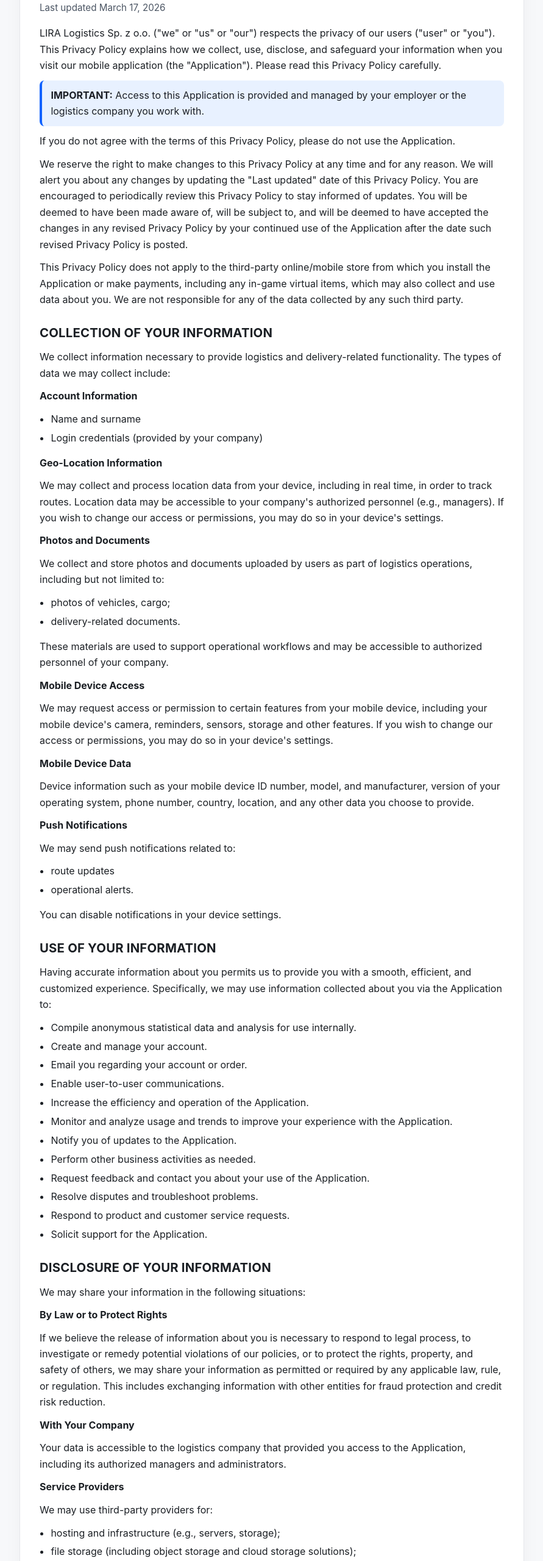
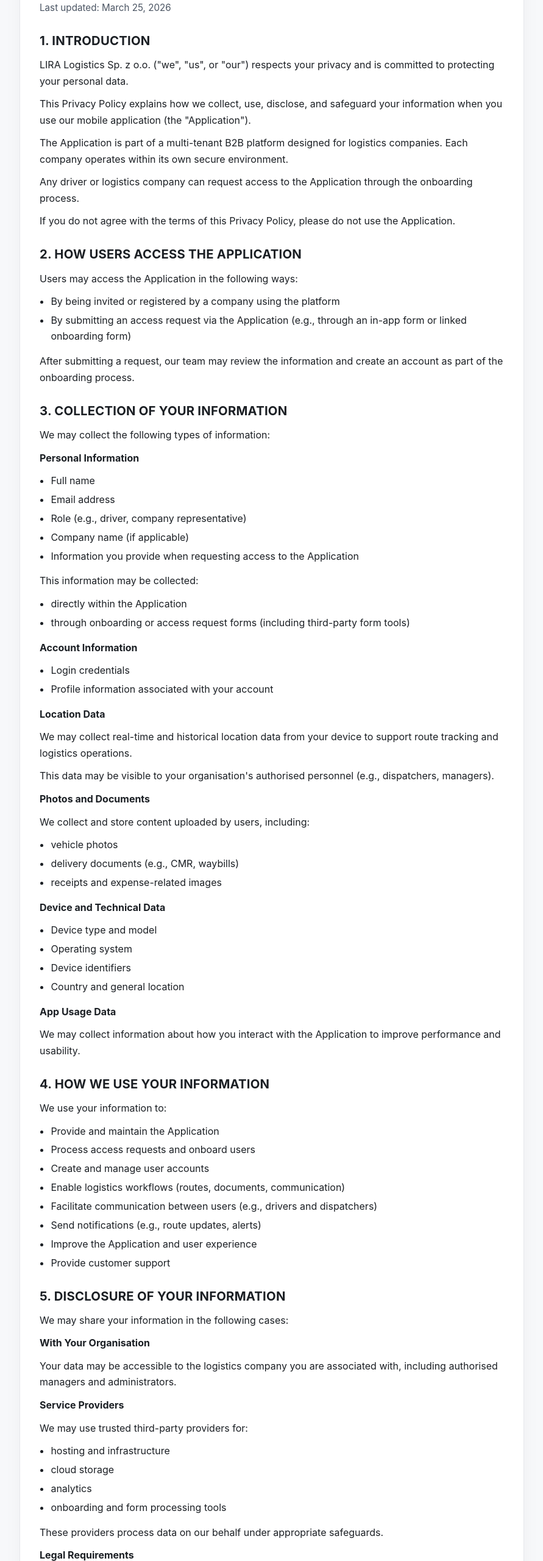
Before and after one commit to sokrog/Lira, a plain HTML site: page docs/index.html in a window 1280 px wide. Shown: the part 160-2720 px from the top of the page at 61% size, without its empty margins (194-1085 px from the left). Drawn offline with Linux system fonts and the light colour scheme.

Commit message:
Revise Privacy Policy with updated information
Updated the Privacy Policy to reflect recent changes, including the last updated date and additional sections on user access, data collection, and usage.

```diff
--- a/docs/index.html
+++ b/docs/index.html
@@ -111,111 +111,133 @@
     <article class="card">
       <h1>Privacy Policy</h1>
       <p><strong>LIRA Logistics</strong></p>
-      <p class="meta">Last updated March 17, 2026</p>
+      <p class="meta">Last updated: March 25, 2026</p>
 
-      <p>LIRA Logistics Sp. z o.o. ("we" or "us" or "our") respects the privacy of our users ("user" or "you"). This Privacy Policy explains how we collect, use, disclose, and safeguard your information when you visit our mobile application (the "Application"). Please read this Privacy Policy carefully.</p>
-
-      <p class="notice"><strong>IMPORTANT:</strong> Access to this Application is provided and managed by your employer or the logistics company you work with.</p>
-
+      <h2>1. INTRODUCTION</h2>
+      <p>LIRA Logistics Sp. z o.o. ("we", "us", or "our") respects your privacy and is committed to protecting your personal data.</p>
+      <p>This Privacy Policy explains how we collect, use, disclose, and safeguard your information when you use our mobile application (the "Application").</p>
+      <p>The Application is part of a multi-tenant B2B platform designed for logistics companies. Each company operates within its own secure environment.</p>
+      <p>Any driver or logistics company can request access to the Application through the onboarding process.</p>
       <p>If you do not agree with the terms of this Privacy Policy, please do not use the Application.</p>
 
-      <p>We reserve the right to make changes to this Privacy Policy at any time and for any reason. We will alert you about any changes by updating the "Last updated" date of this Privacy Policy. You are encouraged to periodically review this Privacy Policy to stay informed of updates. You will be deemed to have been made aware of, will be subject to, and will be deemed to have accepted the changes in any revised Privacy Policy by your continued use of the Application after the date such revised Privacy Policy is posted.</p>
+      <h2>2. HOW USERS ACCESS THE APPLICATION</h2>
+      <p>Users may access the Application in the following ways:</p>
+      <ul>
+        <li>By being invited or registered by a company using the platform</li>
+        <li>By submitting an access request via the Application (e.g., through an in-app form or linked onboarding form)</li>
+      </ul>
+      <p>After submitting a request, our team may review the information and create an account as part of the onboarding process.</p>
 
-      <p>This Privacy Policy does not apply to the third-party online/mobile store from which you install the Application or make payments, including any in-game virtual items, which may also collect and use data about you. We are not responsible for any of the data collected by any such third party.</p>
+      <h2>3. COLLECTION OF YOUR INFORMATION</h2>
+      <p>We may collect the following types of information:</p>
 
-      <h2>Collection of Your Information</h2>
-      <p>We collect information necessary to provide logistics and delivery-related functionality. The types of data we may collect include:</p>
+      <p><strong>Personal Information</strong></p>
+      <ul>
+        <li>Full name</li>
+        <li>Email address</li>
+        <li>Role (e.g., driver, company representative)</li>
+        <li>Company name (if applicable)</li>
+        <li>Information you provide when requesting access to the Application</li>
+      </ul>
+      <p>This information may be collected:</p>
+      <ul>
+        <li>directly within the Application</li>
+        <li>through onboarding or access request forms (including third-party form tools)</li>
+      </ul>
 
       <p><strong>Account Information</strong></p>
       <ul>
-        <li>Name and surname</li>
-        <li>Login credentials (provided by your company)</li>
+        <li>Login credentials</li>
+        <li>Profile information associated with your account</li>
       </ul>
 
-      <p><strong>Geo-Location Information</strong></p>
-      <p>We may collect and process location data from your device, including in real time, in order to track routes. Location data may be accessible to your company's authorized personnel (e.g., managers). If you wish to change our access or permissions, you may do so in your device's settings.</p>
+      <p><strong>Location Data</strong></p>
+      <p>We may collect real-time and historical location data from your device to support route tracking and logistics operations.</p>
+      <p>This data may be visible to your organisation's authorised personnel (e.g., dispatchers, managers).</p>
 
       <p><strong>Photos and Documents</strong></p>
-      <p>We collect and store photos and documents uploaded by users as part of logistics operations, including but not limited to:</p>
+      <p>We collect and store content uploaded by users, including:</p>
       <ul>
-        <li>photos of vehicles, cargo;</li>
-        <li>delivery-related documents.</li>
-      </ul>
-      <p>These materials are used to support operational workflows and may be accessible to authorized personnel of your company.</p>
-
-      <p><strong>Mobile Device Access</strong></p>
-      <p>We may request access or permission to certain features from your mobile device, including your mobile device's camera, reminders, sensors, storage and other features. If you wish to change our access or permissions, you may do so in your device's settings.</p>
-
-      <p><strong>Mobile Device Data</strong></p>
-      <p>Device information such as your mobile device ID number, model, and manufacturer, version of your operating system, phone number, country, location, and any other data you choose to provide.</p>
-
-      <p><strong>Push Notifications</strong></p>
-      <p>We may send push notifications related to:</p>
-      <ul>
-        <li>route updates</li>
-        <li>operational alerts.</li>
-      </ul>
-      <p>You can disable notifications in your device settings.</p>
-
-      <h2>Use of Your Information</h2>
-      <p>Having accurate information about you permits us to provide you with a smooth, efficient, and customized experience. Specifically, we may use information collected about you via the Application to:</p>
-      <ul>
-        <li>Compile anonymous statistical data and analysis for use internally.</li>
-        <li>Create and manage your account.</li>
-        <li>Email you regarding your account or order.</li>
-        <li>Enable user-to-user communications.</li>
-        <li>Increase the efficiency and operation of the Application.</li>
-        <li>Monitor and analyze usage and trends to improve your experience with the Application.</li>
-        <li>Notify you of updates to the Application.</li>
-        <li>Perform other business activities as needed.</li>
-        <li>Request feedback and contact you about your use of the Application.</li>
-        <li>Resolve disputes and troubleshoot problems.</li>
-        <li>Respond to product and customer service requests.</li>
-        <li>Solicit support for the Application.</li>
+        <li>vehicle photos</li>
+        <li>delivery documents (e.g., CMR, waybills)</li>
+        <li>receipts and expense-related images</li>
       </ul>
 
-      <h2>Disclosure of Your Information</h2>
-      <p>We may share your information in the following situations:</p>
+      <p><strong>Device and Technical Data</strong></p>
+      <ul>
+        <li>Device type and model</li>
+        <li>Operating system</li>
+        <li>Device identifiers</li>
+        <li>Country and general location</li>
+      </ul>
 
-      <p><strong>By Law or to Protect Rights</strong></p>
-      <p>If we believe the release of information about you is necessary to respond to legal process, to investigate or remedy potential violations of our policies, or to protect the rights, property, and safety of others, we may share your information as permitted or required by any applicable law, rule, or regulation. This includes exchanging information with other entities for fraud protection and credit risk reduction.</p>
+      <p><strong>App Usage Data</strong></p>
+      <p>We may collect information about how you interact with the Application to improve performance and usability.</p>
 
-      <p><strong>With Your Company</strong></p>
-      <p>Your data is accessible to the logistics company that provided you access to the Application, including its authorized managers and administrators.</p>
+      <h2>4. HOW WE USE YOUR INFORMATION</h2>
+      <p>We use your information to:</p>
+      <ul>
+        <li>Provide and maintain the Application</li>
+        <li>Process access requests and onboard users</li>
+        <li>Create and manage user accounts</li>
+        <li>Enable logistics workflows (routes, documents, communication)</li>
+        <li>Facilitate communication between users (e.g., drivers and dispatchers)</li>
+        <li>Send notifications (e.g., route updates, alerts)</li>
+        <li>Improve the Application and user experience</li>
+        <li>Provide customer support</li>
+      </ul>
+
+      <h2>5. DISCLOSURE OF YOUR INFORMATION</h2>
+      <p>We may share your information in the following cases:</p>
+
+      <p><strong>With Your Organisation</strong></p>
+      <p>Your data may be accessible to the logistics company you are associated with, including authorised managers and administrators.</p>
 
       <p><strong>Service Providers</strong></p>
-      <p>We may use third-party providers for:</p>
+      <p>We may use trusted third-party providers for:</p>
       <ul>
-        <li>hosting and infrastructure (e.g., servers, storage);</li>
-        <li>file storage (including object storage and cloud storage solutions);</li>
-        <li>technical support.</li>
+        <li>hosting and infrastructure</li>
+        <li>cloud storage</li>
+        <li>analytics</li>
+        <li>onboarding and form processing tools</li>
       </ul>
-      <p>These providers process data on our behalf and under appropriate safeguards.</p>
+      <p>These providers process data on our behalf under appropriate safeguards.</p>
 
-      <p><strong>Affiliates</strong></p>
-      <p>We may share your information with our affiliates, in which case we will require those affiliates to honor this Privacy Policy. Affiliates include our parent company and any subsidiaries, joint venture partners or other companies that we control or that are under common control with us.</p>
+      <p><strong>Legal Requirements</strong></p>
+      <p>We may disclose your information if required by law or to protect rights, safety, and property.</p>
 
-      <p><strong>Sale or Bankruptcy</strong></p>
-      <p>If we reorganize or sell all or a portion of our assets, undergo a merger, or are acquired by another entity, we may transfer your information to the successor entity. If we go out of business or enter bankruptcy, your information would be an asset transferred or acquired by a third party. You acknowledge that such transfers may occur and that the transferee may decline honor commitments we made in this Privacy Policy.</p>
+      <p><strong>Business Transfers</strong></p>
+      <p>In the event of a merger, sale, or acquisition, your data may be transferred to the new entity.</p>
 
-      <p>We are not responsible for the actions of third parties with whom you share personal or sensitive data, and we have no authority to manage or control third-party solicitations. If you no longer wish to receive correspondence, emails or other communications from third parties, you are responsible for contacting the third party directly.</p>
+      <h2>6. DATA STORAGE AND SECURITY</h2>
+      <p>We implement appropriate technical and organisational measures to protect your data.</p>
+      <p>However, no system is completely secure, and we cannot guarantee absolute security.</p>
 
-      <h2>Tracking Technologies</h2>
-      <p><strong>Analytics</strong></p>
-      <p>We may use third-party analytics tools, to help us understand how users interact with the Application. These tools may collect anonymous information about your device and how you use the Application. This information is used to improve our services.</p>
+      <h2>7. YOUR RIGHTS</h2>
+      <p>Depending on your location, you may have the right to:</p>
+      <ul>
+        <li>Access your personal data</li>
+        <li>Request correction or deletion</li>
+        <li>Restrict or object to processing</li>
+        <li>Withdraw consent</li>
+      </ul>
+      <p>To exercise your rights, contact us using the details below.</p>
 
-      <h2>Third-Party Websites</h2>
-      <p>The Application may contain links to third-party applications and services, including but not limited to mapping and navigation applications. Once you have used these links to leave the Application, any information you provide to these third parties is not covered by this Privacy Policy, and we cannot guarantee the safety and privacy of your information. Before visiting and providing any information to any third-party websites, you should inform yourself of the privacy policies and practices (if any) of the third party responsible for that website, and should take those steps necessary to, in your discretion, protect the privacy of your information. We are not responsible for the content or privacy and security practices and policies of any third parties, including other sites, services or applications that may be linked to or from the Application.</p>
+      <h2>8. THIRD-PARTY SERVICES</h2>
+      <p>The Application may include links to third-party services (e.g., mapping tools or forms).</p>
+      <p>We are not responsible for the privacy practices of such services. Please review their policies separately.</p>
 
-      <h2>Security of Your Information</h2>
-      <p>We use administrative, technical, and physical security measures to help protect your personal information. While we have taken reasonable steps to secure the personal information you provide to us, please be aware that despite our efforts, no security measures are perfect or impenetrable, and no method of data transmission can be guaranteed against any interception or other type of misuse. Any information disclosed online is vulnerable to interception and misuse by unauthorized parties. Therefore, we cannot guarantee complete security if you provide personal information.</p>
+      <h2>9. CHILDREN'S PRIVACY</h2>
+      <p>The Application is not intended for individuals under the age of 13.</p>
+      <p>We do not knowingly collect personal data from children.</p>
 
-      <h2>Policy for Children</h2>
-      <p>We do not knowingly solicit information from or market to children under the age of 13. If you become aware of any data we have collected from children under age 13, please contact us using the contact information provided below.</p>
+      <h2>10. CHANGES TO THIS POLICY</h2>
+      <p>We may update this Privacy Policy from time to time.</p>
+      <p>Updates will be reflected by the "Last updated" date.</p>
 
-      <h2>Contact Us</h2>
-      <p>If you have questions or comments about this Privacy Policy, please contact us at:<br>
-      <a href="mailto:dapamoga@liralogistics.com">dapamoga@liralogistics.com</a></p>
+      <h2>11. CONTACT US</h2>
+      <p>If you have any questions about this Privacy Policy, please contact us at:</p>
+      <p><a href="mailto:dapamoga@liralogistics.com">dapamoga@liralogistics.com</a></p>
     </article>
   </main>
 </body>
```
